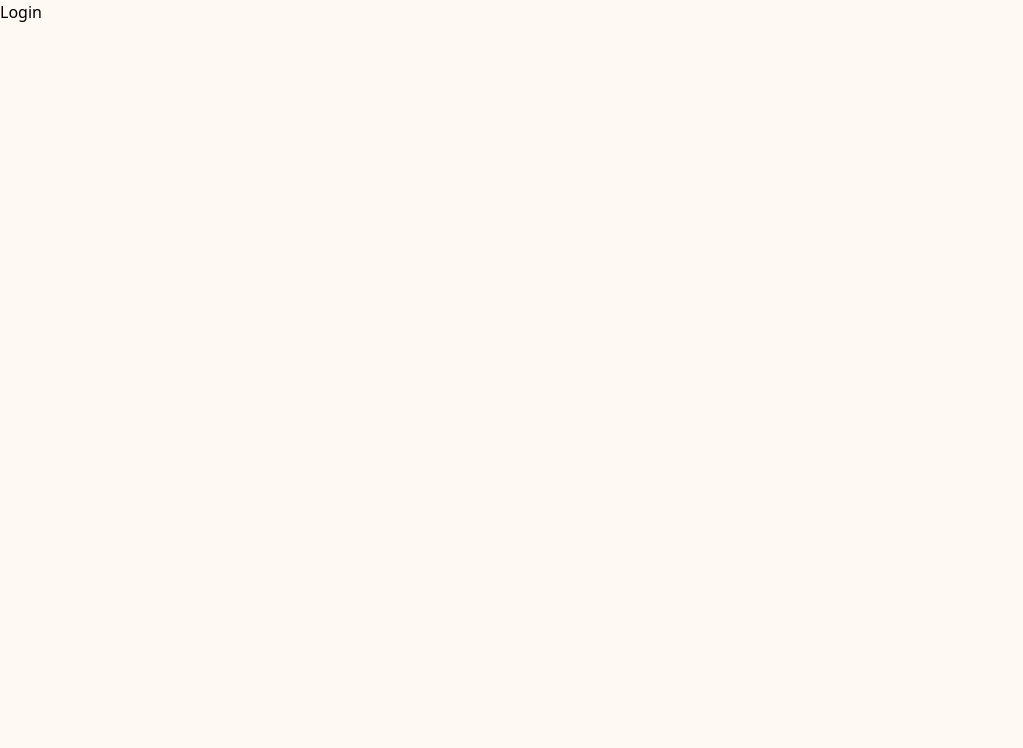
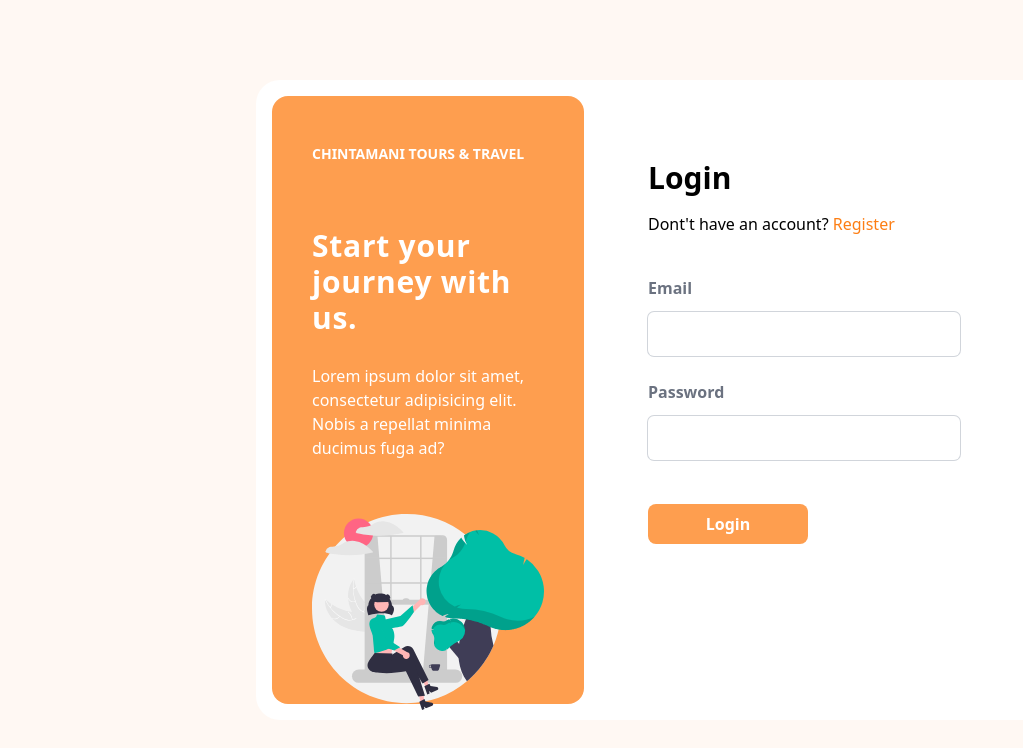
Before and after one commit to Lovekik-Deshbhratar/Chintamani-Tours-Travel, a React (Create React App) app in the folder client/: page /login in a window 1280 px wide. Shown: the top 748 px of the page, without its empty margins (0-1023 px from the left). Built offline with nearby package versions, Linux system fonts and the light colour scheme.

Commit message:
Login page complete

```diff
--- a/client/src/Pages/Login.jsx
+++ b/client/src/Pages/Login.jsx
@@ -1,7 +1,67 @@
 import React from "react";
 
 const Login = () => {
-  return <div className="h-screen">Login</div>;
+  return (
+    <div className="h-screen md:flex md:justify-center md:items-center">
+      <div className="px-7 py-16 md:px-0 md:py-0 md:w-[95%] md:h-[80%] lg:w-[80%] lg:h-[80%] xl:w-[60%] xl:h-[80%] md:flex md:bg-white md:rounded-3xl">
+        <div className="hidden w-[40rem] bg-secondary my-4 ml-4 rounded-2xl md:flex text-white">
+          <div className="py-12 px-10 md:space-y-16 2xl:space-y-[5.8rem]">
+            <h1 className="text-sm font-semibold">CHINTAMANI TOURS & TRAVEL</h1>
+            <div className="md:space-y-5 xl:space-y-7">
+              <p className="md:text-2xl lg:text-3xl 2xl:text-4xl font-semibold tracking-wide">
+                Start your
+                <br /> journey with us.
+              </p>
+              <p
+                className="md:text-base
+               2xl:text-lg"
+              >
+                Lorem ipsum dolor sit amet, consectetur adipisicing elit. Nobis
+                a repellat minima ducimus fuga ad?
+              </p>
+            </div>
+            <div>
+              <img
+                src="/Asset/welcome.svg"
+                alt=""
+                className="animate-up-down"
+              />
+            </div>
+          </div>
+        </div>
+        <div className="bg-white px-5 py-10 lg:px-16 lg:py-20 rounded-xl shadow-xl md:rounded-none md:shadow-none space-y-10 md:w-full">
+          <div className="space-y-4">
+            <h1 className="text-black text-3xl font-bold">Login</h1>
+            <h1 className="">
+              Dont't have an account?{" "}
+              <span className="text-primary">Register</span>
+            </h1>
+          </div>
+          <form className="space-y-6">
+            <div className="space-y-3">
+              <h1 className="font-semibold text-gray-500">Email</h1>
+              <input
+                type="text"
+                className="w-full outline-none rounded-md ring-1 ring-gray-300 caret-secondary py-2.5 px-4 focus:ring-1 focus:ring-secondary font-semibold text-black"
+              />
+            </div>
+            <div className="space-y-3">
+              <h1 className="font-semibold text-gray-500">Password</h1>
+              <input
+                type="password"
+                className="w-full outline-none rounded-md ring-1 ring-gray-300 caret-secondary py-2.5 px-4 focus:ring-1 focus:ring-secondary tracking-widest font-semibold text-black"
+              />
+            </div>
+            <div>
+              <button className="w-full md:w-[10rem] bg-secondary text-white py-2 rounded-lg hover:bg-primary focus:bg-primary active:bg-[#fec595] active:scale-[0.97] transition-all ease-in-out duration-300 font-semibold mt-5">
+                Login
+              </button>
+            </div>
+          </form>
+        </div>
+      </div>
+    </div>
+  );
 };
 
 export default Login;
--- a/client/tailwind.config.js
+++ b/client/tailwind.config.js
@@ -10,6 +10,15 @@ module.exports = {
       fontFamily: {
         parisienne: ["Parisienne, cursive"],
       },
+      animation: {
+        "up-down": "up-down 2s ease-in-out infinite alternate-reverse both",
+      },
+      keyframes: {
+        "up-down": {
+          "0%": { transform: "translateY(10px)" },
+          "100%": { transform: "translateY(-10px)" },
+        },
+      },
     },
   },
   plugins: [],
```
Also changed, not shown: client/public/Asset/welcome.svg (added).
